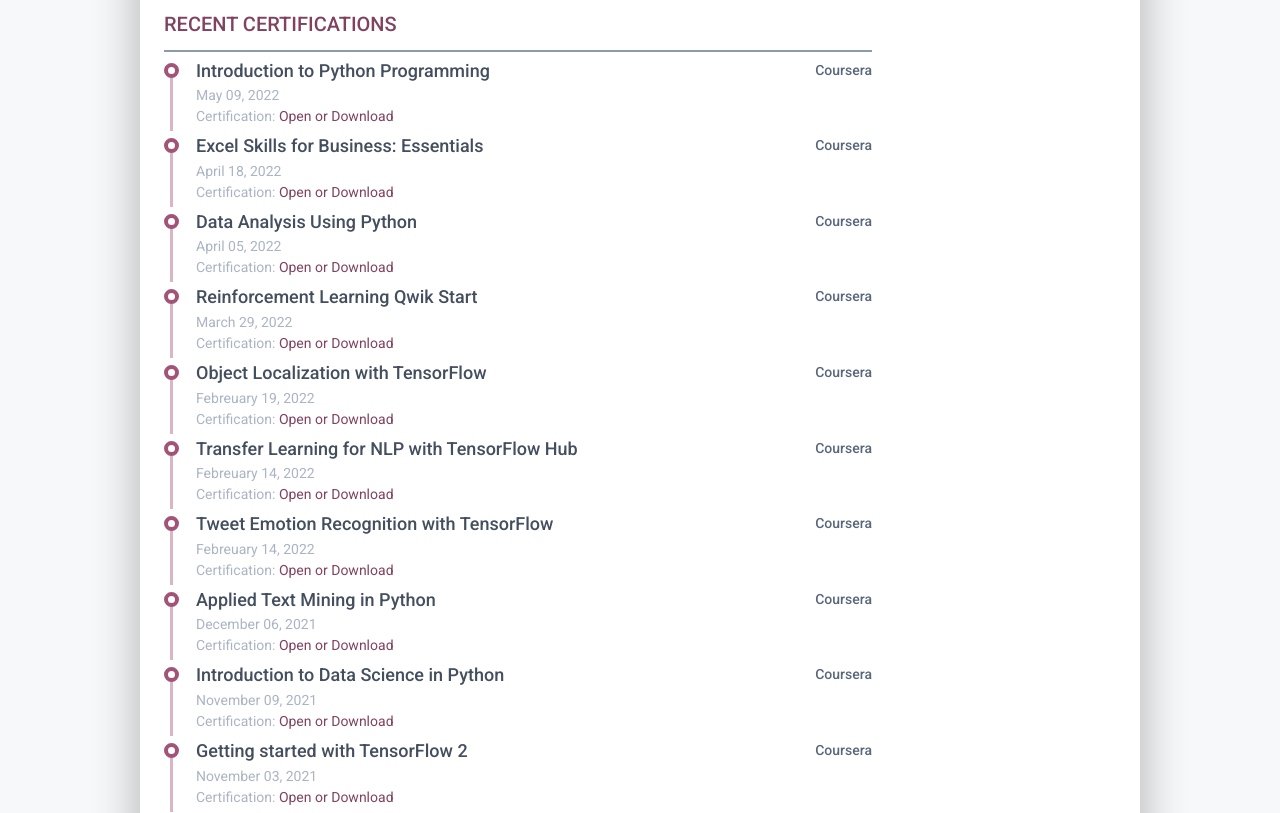
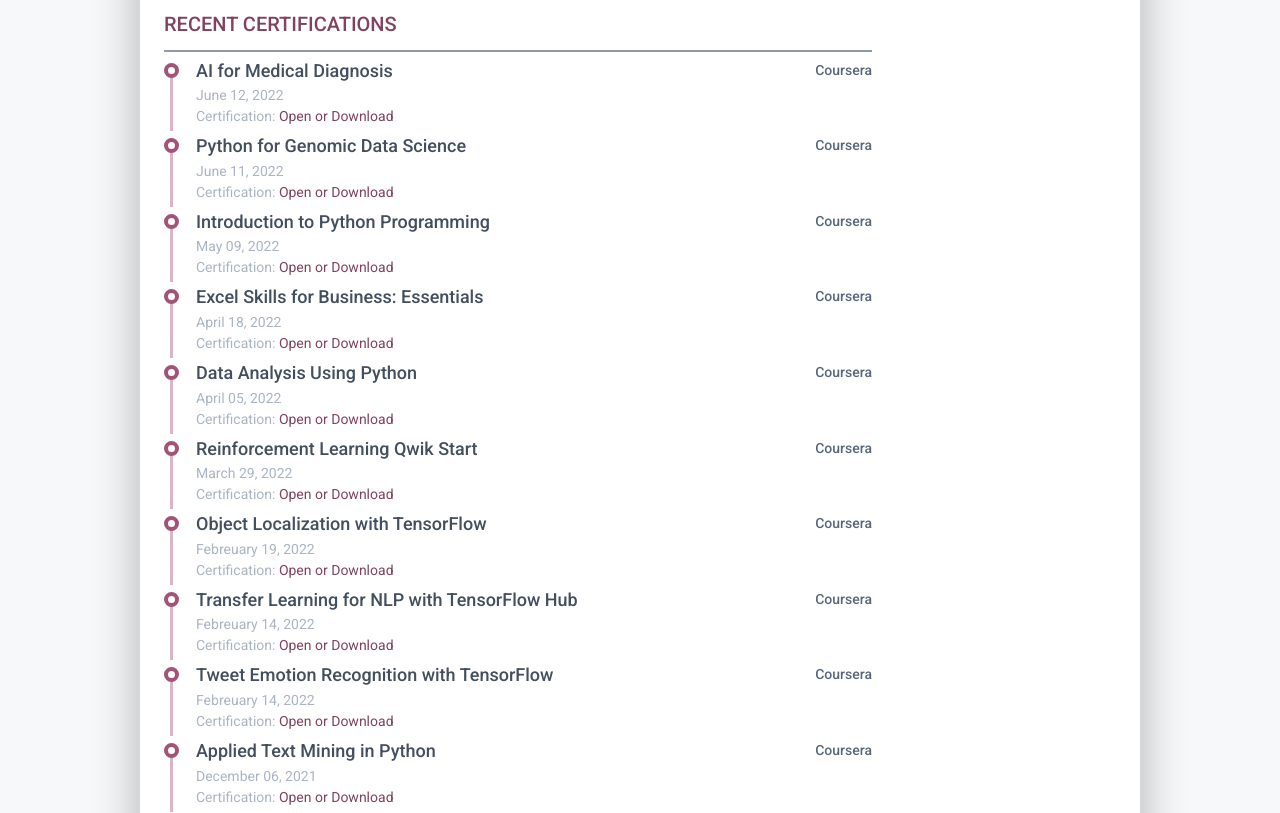
Before and after one commit to HossamBalaha/HossamBalaha.github.io, a plain HTML site: page index.html in a window 1280 px wide. Shown: the part 3998-4811 px from the top of the page. Drawn offline with Linux system fonts and the light colour scheme.

Commit message:
Updating the CV.

```diff
--- a/index.html
+++ b/index.html
@@ -1337,6 +1337,57 @@
                                     <div class="resume-timeline-item-header mb-2">
                                         <div class="d-flex flex-column flex-md-row">
                                             <h3 class="resume-position-title font-weight-bold mb-1">
+                                                AI for Medical Diagnosis
+                                            </h3>
+                                            <div class="resume-company-name ms-auto">
+                                                Coursera
+                                            </div>
+                                        </div>
+                                        <div class="resume-position-time">
+                                            June 12, 2022
+                                        </div>
+                                        <div class="resume-position-time">
+                                            Certification:
+                                            <a href="assets/certifications/AI for Medical Diagnosis.pdf" target="_blank">
+                                                Open or Download
+                                            </a>
+                                        </div>
+                                    </div>
+                                </article>
+                            </div>
+                        </div>
+                        <div class="resume-section-content">
+                            <div class="resume-timeline position-relative">
+                                <article class="resume-timeline-item position-relative mt-2">
+                                    <div class="resume-timeline-item-header mb-2">
+                                        <div class="d-flex flex-column flex-md-row">
+                                            <h3 class="resume-position-title font-weight-bold mb-1">
+                                                Python for Genomic Data Science
+                                            </h3>
+                                            <div class="resume-company-name ms-auto">
+                                                Coursera
+                                            </div>
+                                        </div>
+                                        <div class="resume-position-time">
+                                            June 11, 2022
+                                        </div>
+                                        <div class="resume-position-time">
+                                            Certification:
+                                            <a href="assets/certifications/Python for Genomic Data Science.pdf" target="_blank">
+                                                Open or Download
+                                            </a>
+                                        </div>
+                                    </div>
+                                </article>
+                            </div>
+                        </div>
+
+                        <div class="resume-section-content">
+                            <div class="resume-timeline position-relative">
+                                <article class="resume-timeline-item position-relative mt-2">
+                                    <div class="resume-timeline-item-header mb-2">
+                                        <div class="d-flex flex-column flex-md-row">
+                                            <h3 class="resume-position-title font-weight-bold mb-1">
                                                 Introduction to Python Programming
                                             </h3>
                                             <div class="resume-company-name ms-auto">
```
Also changed, not shown: 2 other files.
